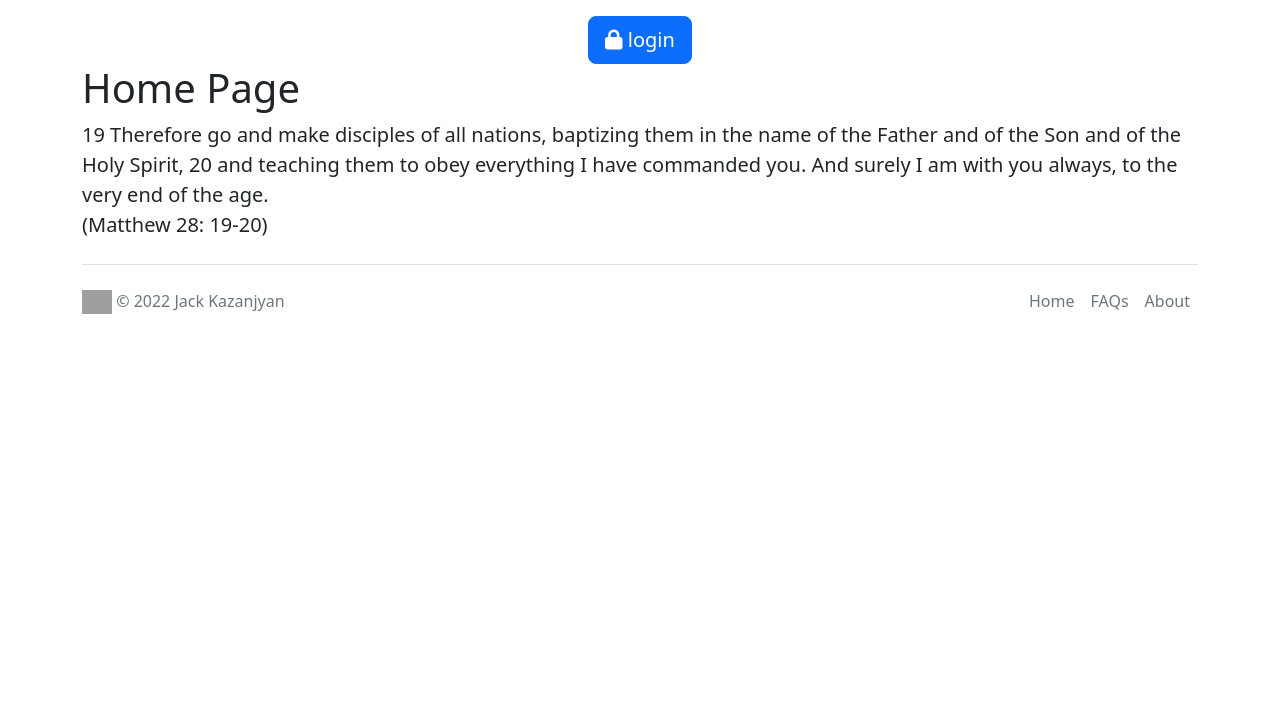
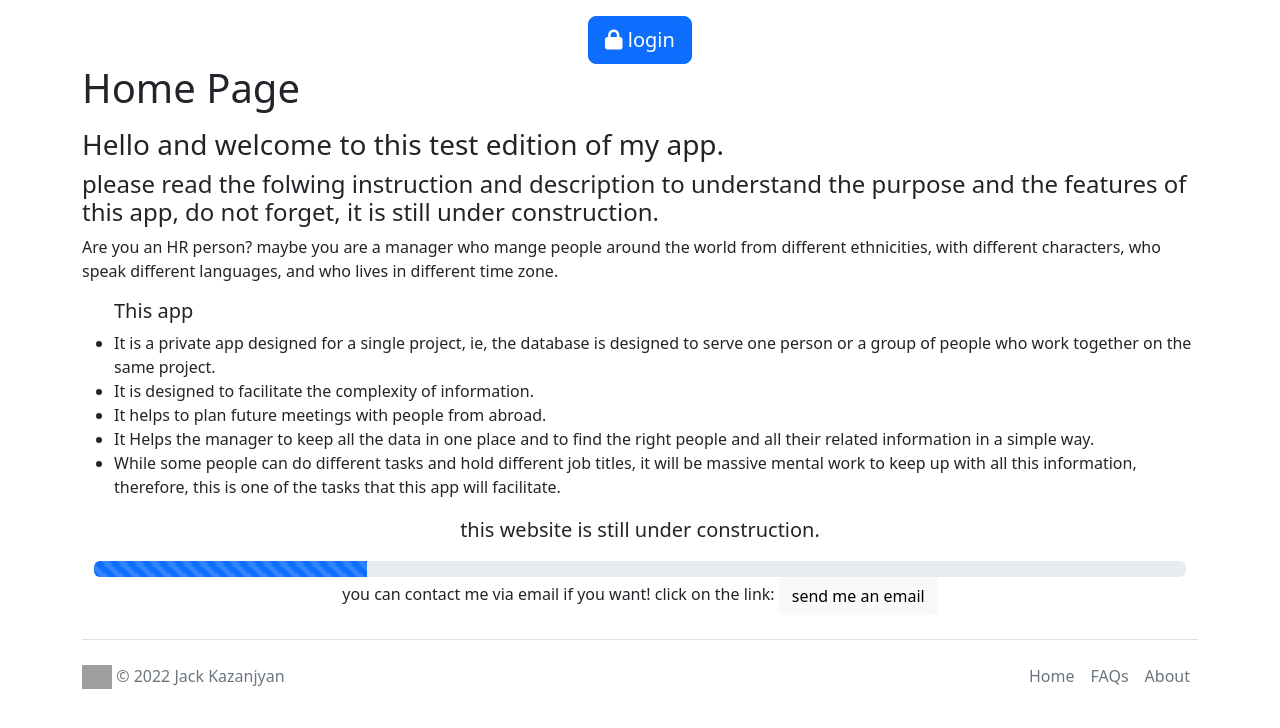
Before and after one commit to Jack4ac22/katie, a PHP site: page /Katie/ in a window 1280 px wide. Shown: the part 56-784 px from the top of the page. Run offline with PHP 8.4, Linux system fonts and the light colour scheme; some libraries are stand-ins or nearby versions; grey boxes are pictures that could not be loaded.

Commit message:
update homepage

```diff
--- a/app/controllers/Pages.php
+++ b/app/controllers/Pages.php
@@ -8,9 +8,36 @@ class Pages extends Controller
     public function index()
     {
         if (islogged()) {
-            redirect_to('persons');
+            // redirect_to('persons');
         }
-        $data = ['title' => 'Home Page', 'description' => '19 Therefore go and make disciples of all nations, baptizing them in the name of the Father and of the Son and of the Holy Spirit, 20 and teaching them to obey everything I have commanded you. And surely I am with you always, to the very end of the age.<br>(<b>Matthew 28: 19-20)</b>'];
+        $data = ['title' => 'Home Page', 'description' => '<h3>Hello and welcome to this test edition of my app.</h3>
+        <h4>please read the folwing instruction and description to understand the purpose and the features of this app, do not forget, it is still under construction.</h4>
+        <p>Are you an HR person? maybe you are a manager who mange people around the world from different ethnicities, with different characters, who speak different languages, and who lives in different time zone.</p> <ul>
+        <h5>This app</h5>
+        <li>
+            It is a private app designed for a single project, ie, the database is designed to serve one person or a group of people who work together on the same project.</li>
+        <li>
+            It is designed to facilitate the complexity of information.</li>
+        <li>
+            It helps to plan future meetings with people from abroad.</li>
+        <li>
+            It Helps the manager to keep all the data in one place and to find the right people and all their related information in a simple way.</li>
+        <li>
+            While some people can do different tasks and hold different job titles, it will be massive mental work to keep up with all this information, therefore, this is one of the tasks that this app will facilitate.</li>
+    </ul>
+    <div class="height"></div>
+    <div class="container text-center">
+      <div class="row">
+        <div class="col align-self-center">
+          <p class="lead">this website is still under construction.</p>
+          <div class="progress">
+            <div class="progress-bar progress-bar-striped progress-bar-animated" role="progressbar" aria-label="Animated striped example" aria-valuenow="75" aria-valuemin="0" aria-valuemax="100" style="width: 25%"></div>
+          </div>
+          you can contact me via email if you want! click on the link: <a href="mailto:jack@kazanjyan.eu" class="btn btn-light lead">send me an email</a>
+        </div>
+      </div>
+    </div>
+    '];
         $this->view('pages/index', $data);
     }
 
--- a/app/controllers/Persons.php
+++ b/app/controllers/Persons.php
@@ -7,7 +7,7 @@ class Persons extends Controller
         if (!islogged()) {
             redirect_to('');
         }
-        $this->personModel = $this->model('person');
+        $this->personModel = $this->model('Person');
     }
 
 
--- a/app/views/includes/nav.php
+++ b/app/views/includes/nav.php
@@ -20,16 +20,19 @@
                 } ?>
                 <?php if (isset($_SESSION['user_id'])) : ?>
                     <li class="nav-item">
+                        <a class="nav-link" aria-current="page" href=" <?= URLROOT ?>">Home</a>
+                    </li>
+                    <li class="nav-item">
                         <a class="nav-link" href="<?php echo URLROOT; ?>/people/index">People</a>
                     </li>
-                    <li class="nav-item">
+                    <!-- <li class="nav-item">
                         <a class="nav-link" href="#">search</a>
-                    </li>
-                    <li class="nav-item">
+                    </li> -->
+                    <!-- <li class="nav-item">
                         <a class="nav-link " href="<?php echo URLROOT; ?>/people/index" role="button" data-bs-toggle="dropdown" aria-expanded="false">
                             indexes
                         </a>
-                    </li>
+                    </li> -->
             </ul>
         </div>
         <ul class="navbar-nav ml-auto">
--- a/app/views/languages/show.php
+++ b/app/views/languages/show.php
@@ -1,5 +1,5 @@
   <?php require APPROOT . '/views/includes/header.php'; ?>
-  <a href="<?php echo URLROOT; ?>/languages" class="btn btn-light"><?= I_ARROW_L ?> Back</a>
+  <a href="<?php echo URLROOT; ?>/languages" class="btn btn-light"><?= I_ARROW_L ?> Back to all languages.</a>
   <!-- <?php echo '<pre>' . var_export($data, true) . '</pre>'; ?> -->
   <?php flash('msg'); ?>
   <?php if (islogged()) : ?>
```
